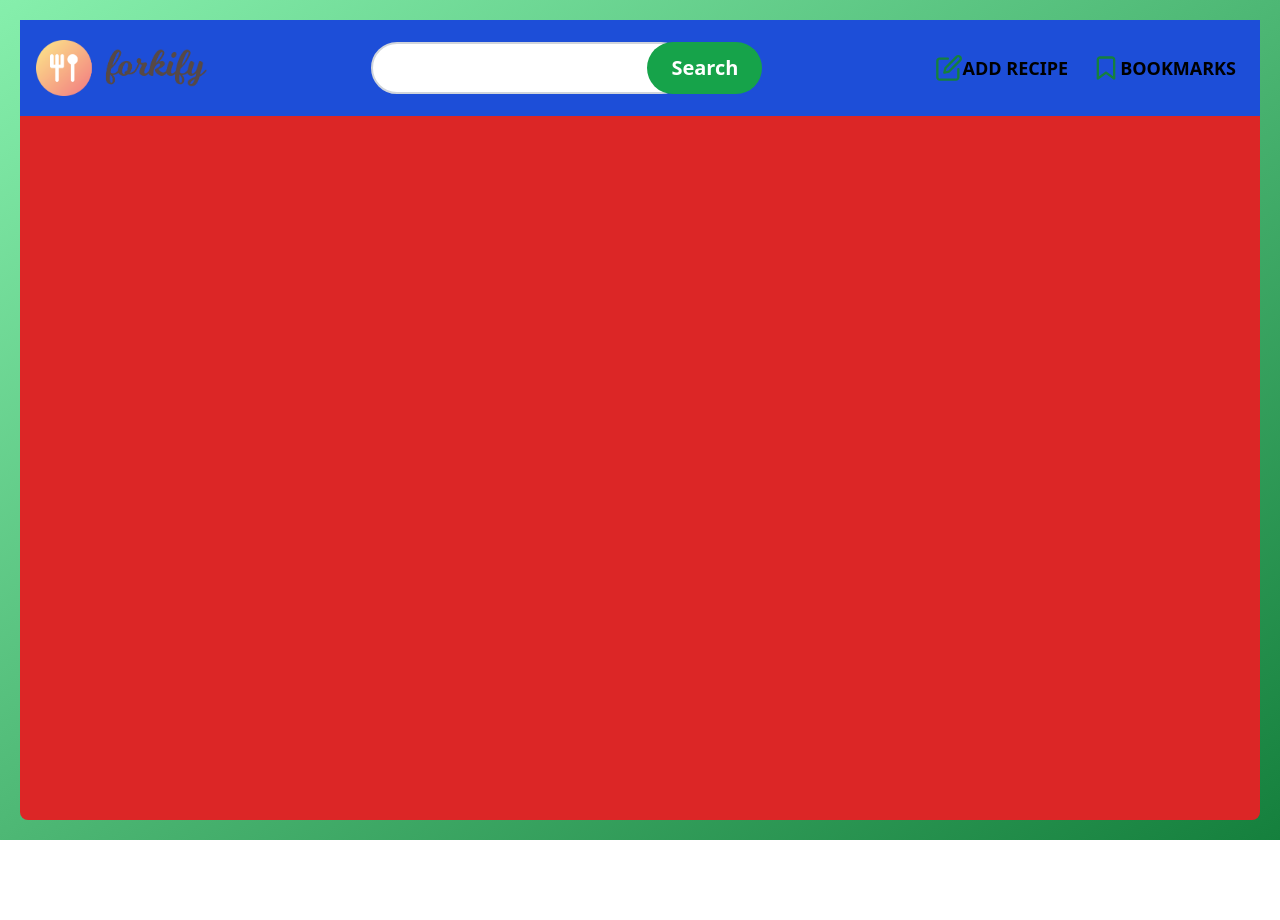
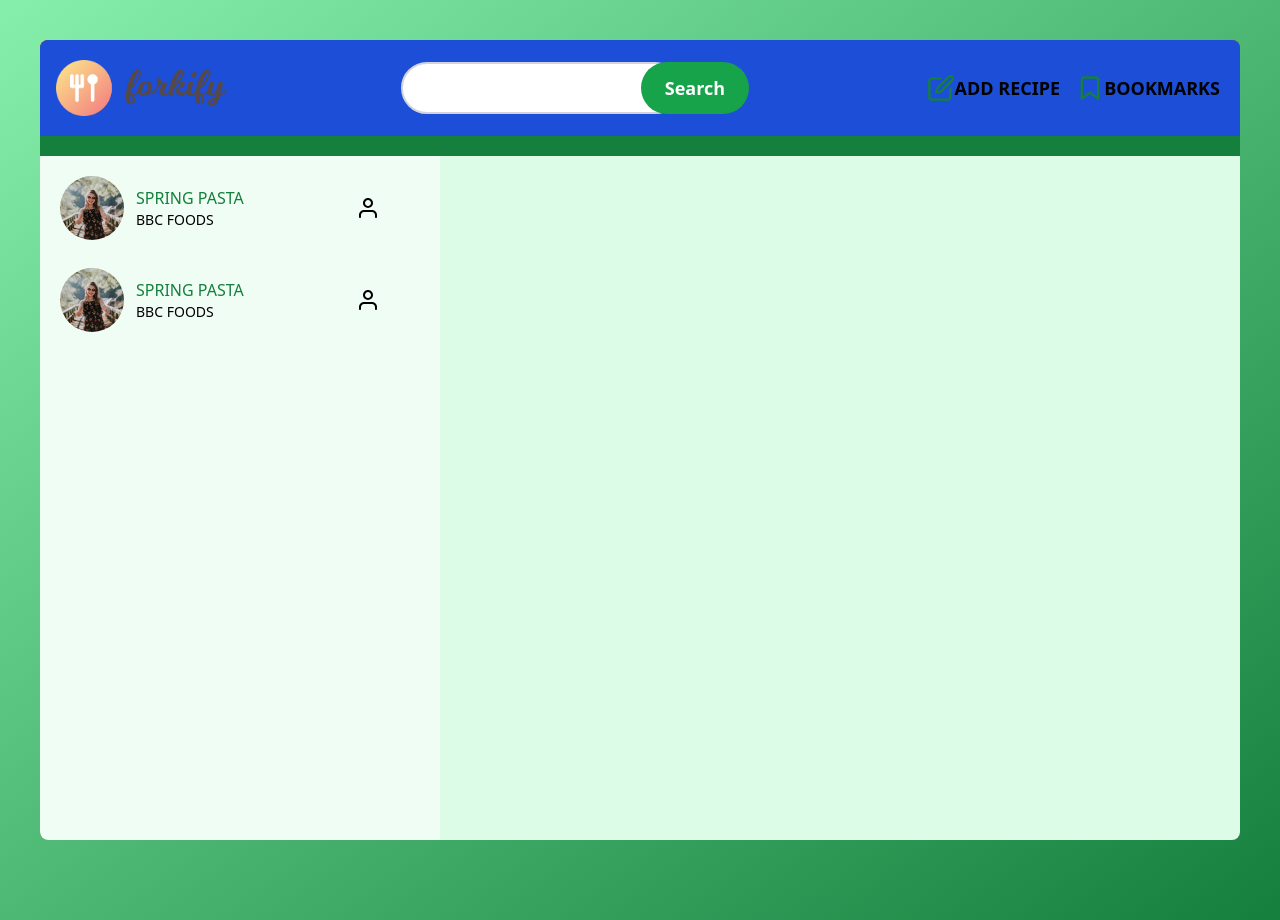
Before and after one commit to AfrokingJasper/forkify-web-app, a website: page index.html in a window 1280 px wide. Before the commit the page ends 840 px from the top, so only its background shows below. Drawn offline with Linux system fonts and the light colour scheme.

Commit message:
big screen list section

```diff
--- a/index.html
+++ b/index.html
@@ -9,9 +9,11 @@
     <title>Simple Tailwind starter</title>
   </head>
   <body
-    class="body min-h-screen bg-gradient-to-br from-green-300 to-green-700 md:p-5"
+    class="body min-h-screen bg-gradient-to-br from-green-300 to-green-700 md:p-10 md:pb-20"
   >
-    <div class="container mx-auto bg-red-600 rounded-lg h-screen">
+    <div
+      class="container mx-auto bg-red-600 rounded-lg h-screen overflow-hidden"
+    >
       <header
         class="p-4 flex flex-row items-center justify-between bg-blue-700"
       >
@@ -20,10 +22,10 @@
         <form action="" class="hidden md:flex">
           <input
             type="text"
-            class="text-xl p-2 rounded-full border-2 border-gray-300 focus:outline-none"
+            class="text-lg p-2 rounded-full border-2 border-gray-300 focus:outline-none"
           />
           <button
-            class="text-lg md:text-xl text-white font-bold bg-green-600 py-3 px-6 rounded-full -ml-10 hover:scale-105 duration-500"
+            class="text-md lg:text-lg md:text-xl text-white font-bold bg-green-600 py-3 px-3 lg:px-6 rounded-full -ml-10 hover:scale-105 duration-500"
           >
             Search
           </button>
@@ -33,7 +35,7 @@
           class="hidden md:flex flex-row items-center justify-between space-x-1 text-sm md:text-md lg:text-lg md:space-x-2 font-bold h-16"
         >
           <div
-            class="hover:bg-gray-400 h-full flex items-center duration-500 px-2"
+            class="hover:bg-gray-400 h-full flex items-center duration-500 px-1"
           >
             <svg class="nav__icon h-7 w-7 fill-green-700">
               <use href="img/icons.svg#icon-edit "></use>
@@ -42,7 +44,7 @@
           </div>
           <div class="relative group h-full">
             <div
-              class="hover:bg-gray-400 h-full flex items-center transition-all duration-500 group px-2"
+              class="hover:bg-gray-400 h-full flex items-center transition-all duration-500 group px-1"
             >
               <svg class="nav__icon h-7 w-7 fill-green-700">
                 <use href="img/icons.svg#icon-bookmark"></use>
@@ -118,7 +120,7 @@
                 </div>
 
                 <ul
-                  class="flex-col space-y-5 hidden group-hover:flex bg-green-50 mt-10 absolute p-2 hover:scale-105 duration-300 -mb-[100%] w-96 -ml-72"
+                  class="flex-col space-y-5 hidden group-hover:flex bg-green-50 mt-10 absolute p-2 hover:scale-105 duration-300 -mb-[100%] max-w-72 -ml-36"
                 >
                   <!-- item 1 -->
                   <li>
@@ -130,7 +132,9 @@
                           class="w-16 h-16 rounded-full"
                         />
                         <div>
-                          <h3 class="text-md text-green-700 uppercase">
+                          <h3
+                            class="text-md text-green-700 uppercase line-clamp-1"
+                          >
                             spring pasta
                           </h3>
                           <p class="uppercase text-sm text-black">bbc foods</p>
@@ -180,10 +184,12 @@
                       class="w-16 h-16 rounded-full"
                     />
                     <div>
-                      <h3 class="text-md text-green-700 uppercase">
+                      <h3 class="text-md text-green-700 uppercase line-clamp-1">
                         spring pasta
                       </h3>
-                      <p class="uppercase text-sm text-black">bbc foods</p>
+                      <p class="uppercase text-sm text-black line-clamp-1">
+                        bbc foods
+                      </p>
                     </div>
                   </div>
                   <div class="preview__user-generated mr-10">
@@ -197,6 +203,75 @@
           </div>
         </div>
       </header>
+
+      <!-- main body section -->
+
+      <div class="flex bg-green-700 h-[90%] pt-5">
+        <!-- list display -->
+        <div class="w-1/3 h-full bg-green-50 hidden md:flex">
+          <ul
+            class="flex flex-col w-full space-y-3 h-[90%] overflow-y-scroll pt-3 px-3"
+          >
+            <!-- item 1 -->
+            <li>
+              <a
+                href="#"
+                class="flex items-center justify-between hover:scale-105 hover:bg-green-100 p-2 duration-700"
+              >
+                <div class="flex items-center justify-center space-x-3">
+                  <img
+                    src="img/maria.jpg"
+                    alt=""
+                    class="w-16 h-16 rounded-full"
+                  />
+                  <div>
+                    <h3 class="text-md text-green-700 uppercase line-clamp-1">
+                      spring pasta
+                    </h3>
+                    <p class="uppercase text-sm text-black line-clamp-1">
+                      bbc foods
+                    </p>
+                  </div>
+                </div>
+                <div class="preview__user-generated md:mr-5 lg:mr-10">
+                  <svg class="w-6 h-6">
+                    <use href="img/icons.svg#icon-user"></use>
+                  </svg>
+                </div>
+              </a>
+            </li>
+            <!-- item 2 -->
+            <li>
+              <a
+                href="#"
+                class="flex items-center justify-between hover:scale-105 hover:bg-green-100 p-2 duration-700"
+              >
+                <div class="flex items-center justify-center space-x-3">
+                  <img
+                    src="img/maria.jpg"
+                    alt=""
+                    class="w-16 h-16 rounded-full"
+                  />
+                  <div>
+                    <h3 class="text-md text-green-700 uppercase line-clamp-1">
+                      spring pasta
+                    </h3>
+                    <p class="uppercase text-sm text-black line-clamp-1">
+                      bbc foods
+                    </p>
+                  </div>
+                </div>
+                <div class="preview__user-generated md:mr-5 lg:mr-10">
+                  <svg class="w-6 h-6">
+                    <use href="img/icons.svg#icon-user"></use>
+                  </svg>
+                </div>
+              </a>
+            </li>
+          </ul>
+        </div>
+        <div class="w-full h-full bg-green-100 md:w-2/3"></div>
+      </div>
     </div>
   </body>
 </html>
```
Also changed, not shown: css/style.css.
